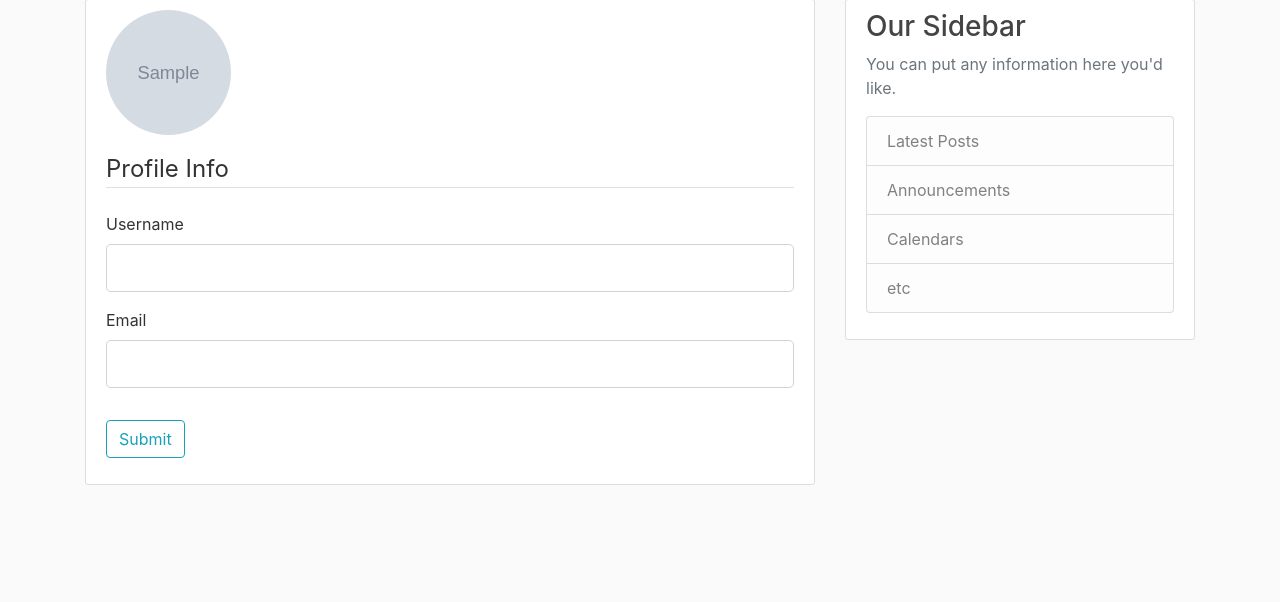
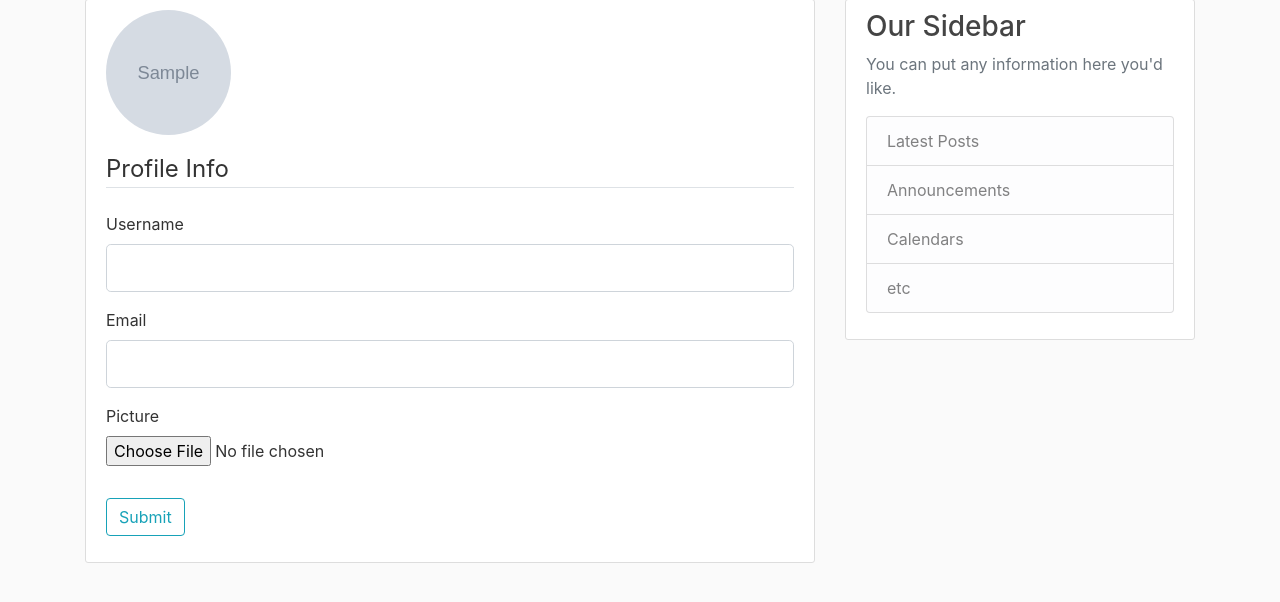
Before and after one commit to MattNannetti/FlaskMadeBlog, a Python web app: template flaskblog/templates/account.html in a window 1280 px wide. Shown: the part 81-683 px from the top of the page. Run offline with Jinja, Linux system fonts and the light colour scheme; the template is opened without the code that fills it: most values are stand-ins (such as "Sample title", 1, 10 or a date in 2020); grey boxes marked "Sample" are stand-in pictures; form fields are guessed from the names that the template uses; some libraries are stand-ins or nearby versions.

Commit message:
update profile pic

```diff
--- a/flaskblog/forms.py
+++ b/flaskblog/forms.py
@@ -1,4 +1,5 @@
 from flask_wtf import FlaskForm
+from flask_wtf.file import FileField, FileAllowed
 from wtforms import StringField, PasswordField, SubmitField, BooleanField
 from wtforms.validators import DataRequired, Length, Email, EqualTo, ValidationError
 from flaskblog.models import User
@@ -32,6 +33,7 @@ class LoginForm(FlaskForm):
 class UpdateAccountForm(FlaskForm):
     username = StringField('Username', validators=[DataRequired(), Length(min=2, max=20)])
     email = StringField('Email', validators=[DataRequired(), Email()])
+    picture = FileField('Update Profile Picture', validators=[FileAllowed(['jpg', 'png'])])
     submit = SubmitField('Update')
 
     def validate_username(self, username):
--- a/flaskblog/models.py
+++ b/flaskblog/models.py
@@ -10,7 +10,7 @@ class User(db.Model, UserMixin):
     id = db.Column(db.Integer, primary_key=True)
     username = db.Column(db.String(20), unique=True, nullable=False)
     email = db.Column(db.String(120), unique=True, nullable=False)
-    image_file = db.Column(db.String(20), nullable=False, default='default.jpg')
+    image_file = db.Column(db.String(20), nullable=False, default='default.jpeg')
     password = db.Column(db.String(60), nullable=False)
     posts = db.relationship('Post', backref='author', lazy=True)
 
--- a/flaskblog/templates/account.html
+++ b/flaskblog/templates/account.html
@@ -8,7 +8,7 @@
                 <p class="text-secondary">{{ current_user.email }}</p>
             </div>
         </div>
-        <form action="" method="POST">
+        <form action="" method="POST" enctype="multipart/form-data">
             {{ form.hidden_tag() }}
             <fieldset class="form-group">
                 <legend class="mb-4 border-bottom">Profile Info</legend>
@@ -41,6 +41,16 @@
                         {{ form.email(class="form-control form-control-lg") }}
                     {% endif %}
                 </div>
+                <div class="form-group">
+                    {{ form.picture.label() }}
+                    {{ form.picture(class="form-control-file") }}
+                    {% if form.picture.errors %}
+                        {% for error in form.picture.errors %}
+                            <span class="text-danger" error }}</span><br>
+                        {% endfor %}
+                    {% endif %}
+
+                </div>
             </fieldset>
             <div class="form-group">
                 {{ form.submit(class="btn btn-outline-info") }}
```
Also changed, not shown: flaskblog/routes.py (+10 -0 lines).
